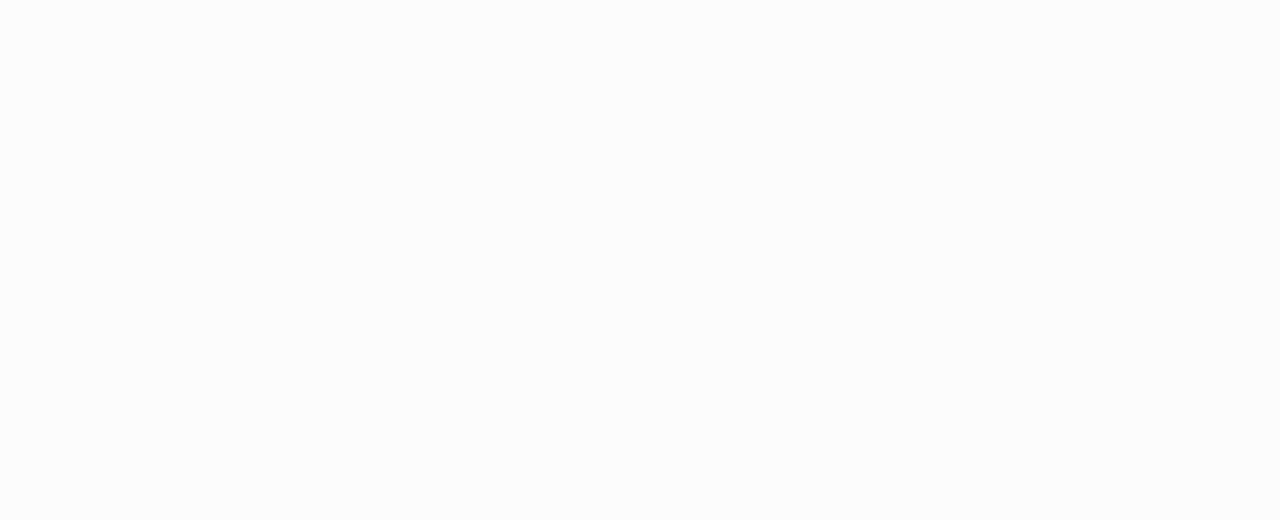
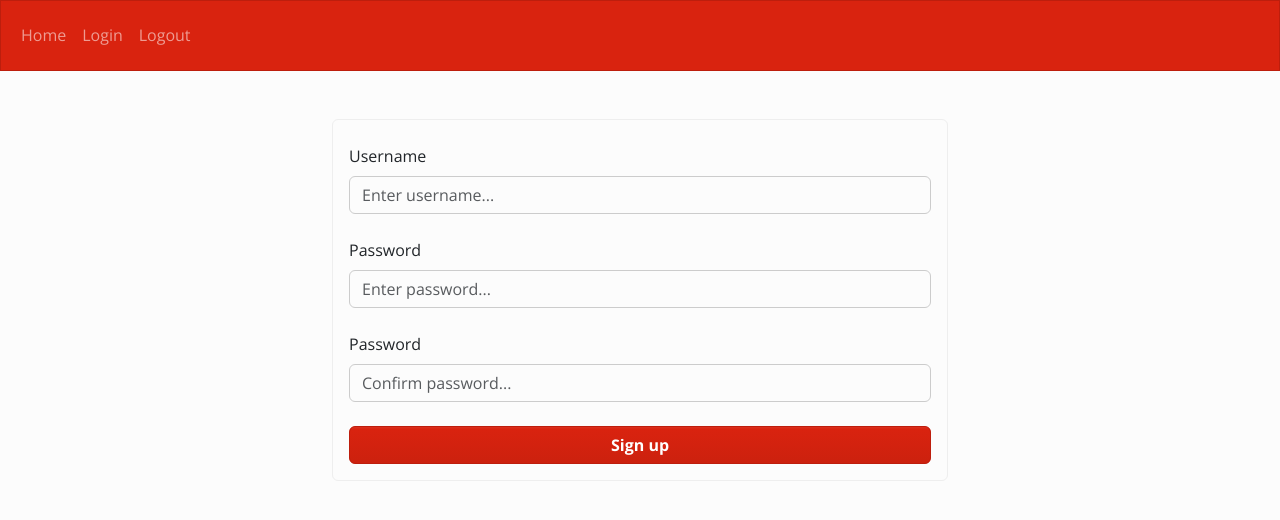
Before and after one commit to ZackFra/flashcards, a React (Create React App) app: page /signup in a window 1280 px wide. Shown: the top 520 px of the page. Built offline with nearby package versions, Linux system fonts and the light colour scheme.

Commit message:
fixed bug in flashcard, added login / sign up pages

```diff
--- a/src/App.js
+++ b/src/App.js
@@ -4,6 +4,7 @@
 import store from './redux/store';
 import Study from './pages/study';
 import Login from './pages/login';
+import Signup from './pages/signup';
 
 import 'bootswatch/dist/simplex/bootstrap.min.css';
 
@@ -21,6 +22,9 @@
           <Route exact path='/study'>
             <Study />
           </Route>
+          <Route exact path='/signup'>
+            <Signup />
+          </Route>
 
           <Route>
             {/* Not found */}
--- a/src/components/flashcard-components/editor.js
+++ b/src/components/flashcard-components/editor.js
@@ -37,18 +37,20 @@
 	const currentDeck = decks[deckNumber];
 	const currentCard = currentDeck.cards[cardNumber];
 
-	const [prevCardNumber, setPrevCardNumber] = useState(cardNumber);
-	const [prevDeck, setPrevDeck] = useState(currentDeck);
-
-	// @desc : update editor state when text changes via new card
-	// @todo : fix this to be less complicated, less dependencies, etc.
+	// @desc : update editor state when the card number changes, the
+	//       : deck number changes, or the number of cards in the deck
+	//       : changes.
 	useEffect(() => {
-		if(prevCardNumber !== cardNumber || prevDeck.name !== currentDeck.name) {
-			setPrevCardNumber(cardNumber);
-			setPrevDeck(currentDeck);
-			setEditorState(createEditorState(props.text));
+		if(deckNumber !== null && cardNumber !== null) {
+			const text = (props.isFront) ? currentCard.front : currentCard.back;
+			setEditorState(createEditorState(text));
 		}
-	}, [props.text]);
+	},
+	// eslint-disable-next-line react-hooks/exhaustive-deps
+	[props.isFront, cardNumber, deckNumber, currentDeck.cards.length]);
+	/* NOTE: cannot include currentCard.front or currentCard.back in the
+	 * dependency array because they change on every keystroke.
+	 */
 
 	// @desc        : update the current card by modifying the deck
 	// @editorState : <Editor State> state after being written to
--- a/src/components/modals/verify-delete-modal.js
+++ b/src/components/modals/verify-delete-modal.js
@@ -1,5 +1,4 @@
 import { Modal, Button } from 'react-bootstrap';
-import { useDispatch } from 'react-redux';
 
 export default function VerifyDeleteModal(props) {
 
--- a/src/pages/login.js
+++ b/src/pages/login.js
@@ -1,25 +1,46 @@
 import { useState } from 'react';
-import { Form, Container } from 'react-bootstrap';
+import { Form, Container, Button, Card } from 'react-bootstrap';
 import Navbar from 'components/navbar';
 
 export default function LoginPage() {
 	const [username, setUsername] = useState("");
 	const [password, setPassword] = useState("");
+	const onChangeUsername = (e) => setUsername(e.target.value);
+	const onChangePassword = (e) => setPassword(e.target.value);
+
+	const onSubmit = (e) => {
+		e.preventDefault();
+	}
 
 	return (
 		<>
 			<Navbar />
-			<Container>
-				<Form>
-					<Form.Group controlId='username'>
-						<Form.Label>Username</Form.Label>
-						<Form.Control type='username' placeholder='Enter username...' />
-					</Form.Group>
-					<Form.Group controlId='password'>
-						<Form.Label>Password</Form.Label>
-						<Form.Control type='password' placeholder='Enter password...' />
-					</Form.Group>
-				</Form>
+			<Container className='w-50'>
+				<Card className='mt-5'>
+					<Card.Body>
+						<Form onSubmit={onSubmit}>
+							<Form.Group controlId='username' className='mt-2'>
+								<Form.Label>Username</Form.Label>
+								<Form.Control
+									type='username'
+									onChange={onChangeUsername}
+									value={username}
+									placeholder='Enter username...'
+								/>
+							</Form.Group>
+							<Form.Group controlId='password' className='mt-4'>
+								<Form.Label>Password</Form.Label>
+								<Form.Control
+									type='password'
+									onChange={onChangePassword}
+									value={password}
+									placeholder='Enter password...' />
+							</Form.Group>
+							<Button type='submit' className='mt-4 w-100'><strong>Login</strong></Button>
+						</Form>
+					</Card.Body>
+				</Card>
+
 			</Container>
 		</>
 	)
--- a/src/pages/signup.js
+++ b/src/pages/signup.js
@@ -0,0 +1,57 @@
+import { useState } from 'react';
+import { Form, Container, Button, Card } from 'react-bootstrap';
+import Navbar from 'components/navbar';
+
+export default function LoginPage() {
+	const [username, setUsername] = useState("");
+	const [password, setPassword] = useState("");
+	const [confirm, setConfirm] = useState("");
+	const onChangeUsername = (e) => setUsername(e.target.value);
+	const onChangePassword = (e) => setPassword(e.target.value);
+	const onChangeConfirm = (e) => setConfirm(e.target.value);
+
+	const onSubmit = (e) => {
+		e.preventDefault();
+	}
+
+	return (
+		<>
+			<Navbar />
+			<Container className='w-50'>
+				<Card className='mt-5'>
+					<Card.Body>
+						<Form onSubmit={onSubmit}>
+							<Form.Group controlId='username' className='mt-2'>
+								<Form.Label>Username</Form.Label>
+								<Form.Control
+									type='username'
+									onChange={onChangeUsername}
+									value={username}
+									placeholder='Enter username...'
+								/>
+							</Form.Group>
+							<Form.Group controlId='password' className='mt-4'>
+								<Form.Label>Password</Form.Label>
+								<Form.Control
+									type='password'
+									onChange={onChangePassword}
+									value={password}
+									placeholder='Enter password...' />
+							</Form.Group>
+							<Form.Group controlId='password' className='mt-4'>
+								<Form.Label>Password</Form.Label>
+								<Form.Control
+									type='password'
+									onChange={onChangeConfirm}
+									value={confirm}
+									placeholder='Confirm password...' />
+							</Form.Group>
+							<Button type='submit' className='mt-4 w-100'><strong>Sign up</strong></Button>
+						</Form>
+					</Card.Body>
+				</Card>
+
+			</Container>
+		</>
+	)
+}
```
